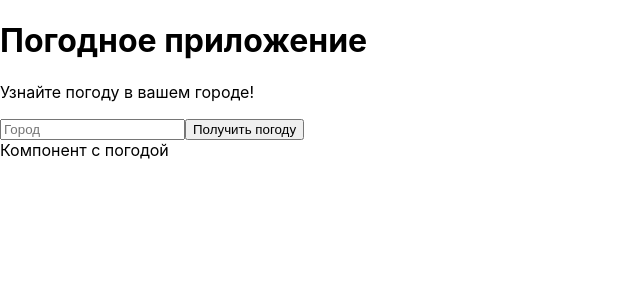
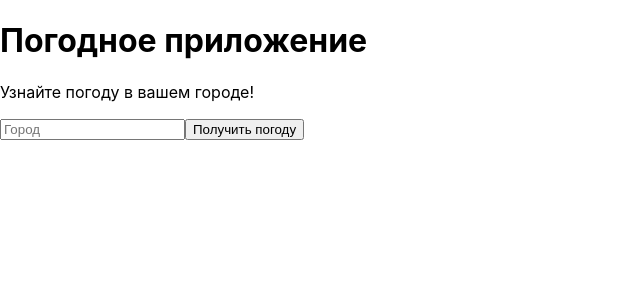
Before and after one commit to AlenaShestanova/WeatherApp, a React (Create React App) app: page / in a window 1280 px wide. Shown: the top 300 px of the page, without its empty margins (0-640 px from the left). Built offline with nearby package versions, Linux system fonts and the light colour scheme.

Commit message:
вывод данных о погоде на страницу

```diff
--- a/src/App.js
+++ b/src/App.js
@@ -1,11 +1,19 @@
-import React from 'react';
+import React,{useState} from 'react';
 import Header from './Components/Header'
 
 import Form from "./Components/Form";
 import Weather from "./Components/Weather";
 const API_KEY='44f3279a58667d6583e74c55bac5aee0'
 function App() {
+    const [state,setState]=React.useState({
+        temp:undefined,
+        city:undefined,
+        country:undefined,
+        sunrise:undefined,
+        sunset:undefined,
+        error:undefined
 
+    })
 async function gettingWeather(event){
 
       event.preventDefault()
@@ -14,12 +22,26 @@ const api_url=await fetch(`http://api.openweathermap.org/data/2.5/weather?q=${ci
 
       const data= await api_url.json()
       console.log(data)
+    setState({
+        temp:data.main.temp,
+        city:data.name,
+        country:data.sys.country,
+        sunrise:data.sys.sunrise,
+        sunset:data.sys.sunset,
+        error:''
+    })
     }
   return (
       <div>
      <Header></Header>
         <Form weatherMethod={gettingWeather}></Form>
-    <Weather></Weather>
+    <Weather temp={state.temp}
+             city={state.city}
+              county={state.country}
+             sunrise={state.sunrise}
+             sunset={state.sunset}
+             error={state.error}
+    ></Weather>
       </div>
 
   );
--- a/src/Components/Weather.js
+++ b/src/Components/Weather.js
@@ -1,10 +1,20 @@
 import React from 'react'
 
-export default function Weather() {
-    return(
+export default function Weather(props) {
+
+    return (
+
         <div>
-            Компонент с погодой
+            {props.city&&
+            <div>
+                <p>Местоположение:{props.city},{props.county}</p>
+                <p>Температура:{props.temp}</p>
+                <p>Восход солнца:{props.sunrise}</p>
+                <p>Заход солнца:{props.sunset}</p>
 
+
+            </div>
+            }
         </div>
     )
 }
```
